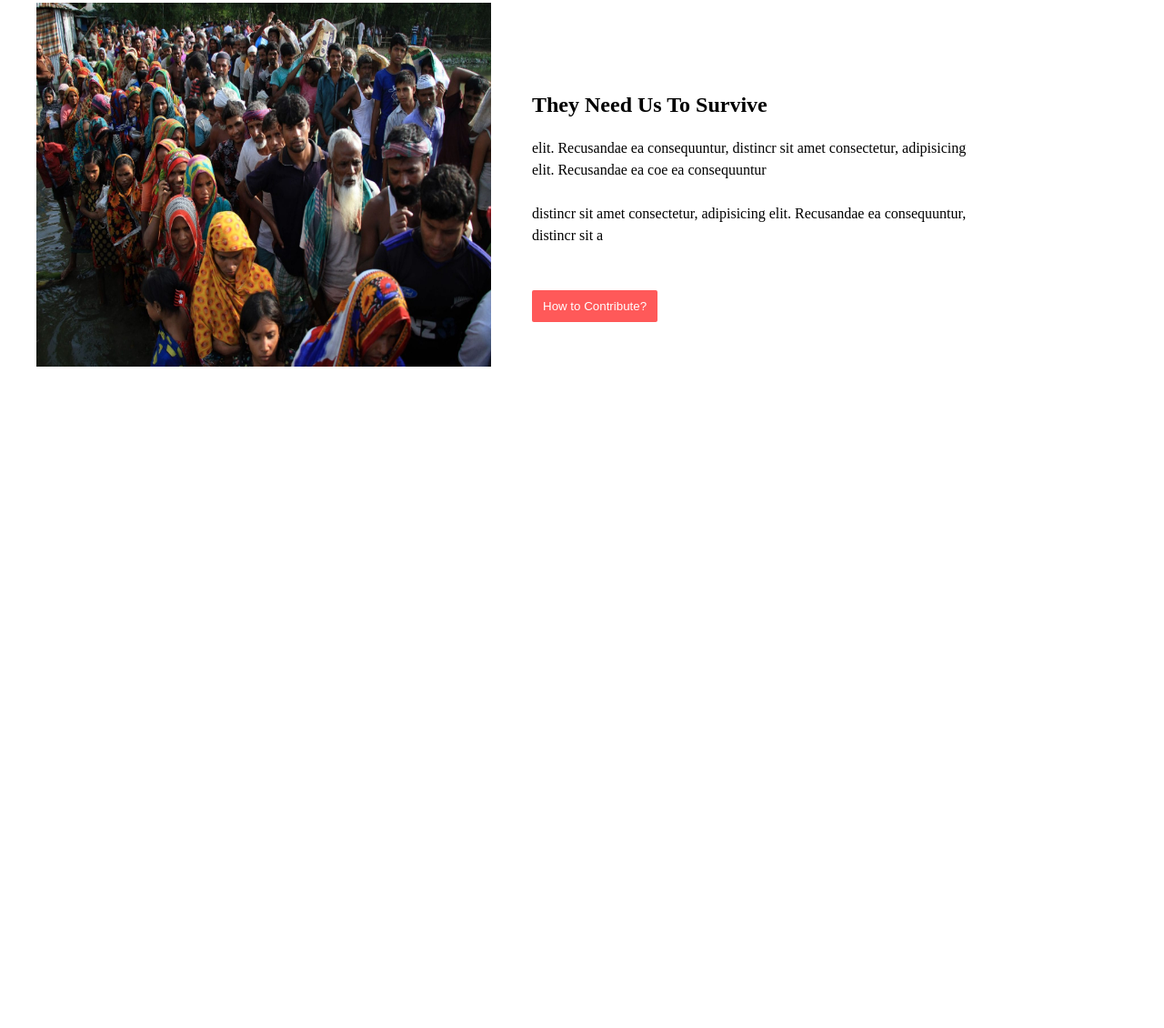
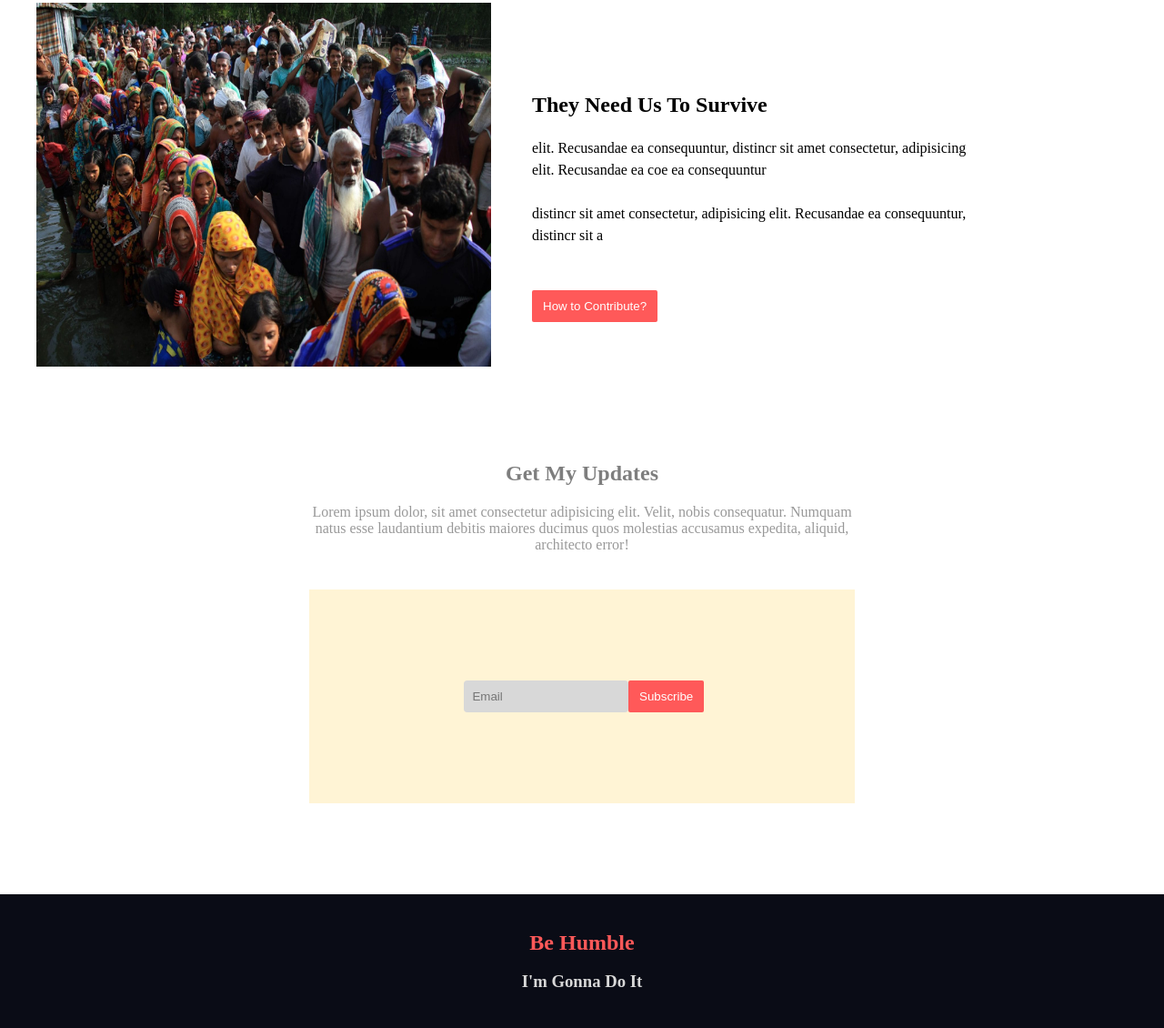
Before and after one commit to mahedihassantonay/donate-today, a plain HTML site: page index.html in a window 1280 px wide. Shown: the part 2343-3473 px from the top of the page at 91% size. Before the commit the page ends 2830 px from the top, so only its background shows below. Drawn offline with Linux system fonts and the light colour scheme.

Commit message:
finished main page

```diff
--- a/css/style.css
+++ b/css/style.css
@@ -184,3 +184,48 @@ main{
     padding-top: 100px;
     line-height: 150%;
 }
+
+/* get my updates */
+.Get-my-updates{
+    text-align: center;
+    margin: 100px 300px;
+}
+.Get-my-updates .title{
+    margin-bottom: 20px;
+
+}
+
+.Get-my-updates .description{
+    margin-bottom: 40px;
+}
+.subscription{
+    display: flex;
+
+    background-color: #FFF4D5;
+    padding: 100px 170px 100px;
+}
+
+.subscription .email{
+    border: 0;
+    background-color: #D8D8D8;
+    border-radius: 4px;
+}
+
+/* footer */
+
+footer{
+    background-color:#0A0C16 ;
+    text-align: center;
+}
+
+footer .tittle{
+    color: #FF5959;
+    padding-top: 40px;
+
+}
+
+footer .sub-title{
+    color: #D8D8D8;
+    padding-bottom: 40px;
+
+}
--- a/index.html
+++ b/index.html
@@ -75,7 +75,7 @@
                 elit. Recusandae ea consequuntur, distincr sit amet consectetur, adipisicing elit. Recusandae ea coe ea consequuntur <br><br>
                 distincr sit amet consectetur, adipisicing elit. Recusandae ea consequuntur, distincr sit a
             </p><br><br>
-            <button class="donate-btn">How to Contribute?</button>
+            <button class="donate-btn"><a>How to Contribute?</a></button>
             </div>
 
             <div class="right-child"><img src="images/donation3.jpg" alt=""></div>
@@ -94,14 +94,31 @@
                 elit. Recusandae ea consequuntur, distincr sit amet consectetur, adipisicing elit. Recusandae ea coe ea consequuntur <br><br>
                 distincr sit amet consectetur, adipisicing elit. Recusandae ea consequuntur, distincr sit a
             </p><br><br>
-            <button class="donate-btn">How to Contribute?</button>
+            <button class="donate-btn"><a>How to Contribute?</a></button>
             </div>
 
+        </section>
+
+        <section class="Get-my-updates">
+            <h2 class="title" style="opacity: 50%;">Get My Updates</h2>
+            <p class="description" style="opacity: 40%;">Lorem ipsum dolor, sit amet consectetur adipisicing elit. Velit, nobis consequatur. Numquam natus esse laudantium debitis maiores ducimus quos molestias accusamus expedita, aliquid, architecto error!</p>
+
+            <div class="subscription">
+            <input class="email" type="email" name="" id="" placeholder="  Email">
+            <button class="donate-btn"><a>Subscribe</a></button>
+        </div>
         </section>
 
 
 
     </main>
 
+
+    <footer>
+        <h2 class="tittle">Be Humble</h2><br>
+        <h3 class="sub-title">I'm Gonna Do It</h3>
+
+    </footer>
+
 </body>
 </html>
```
